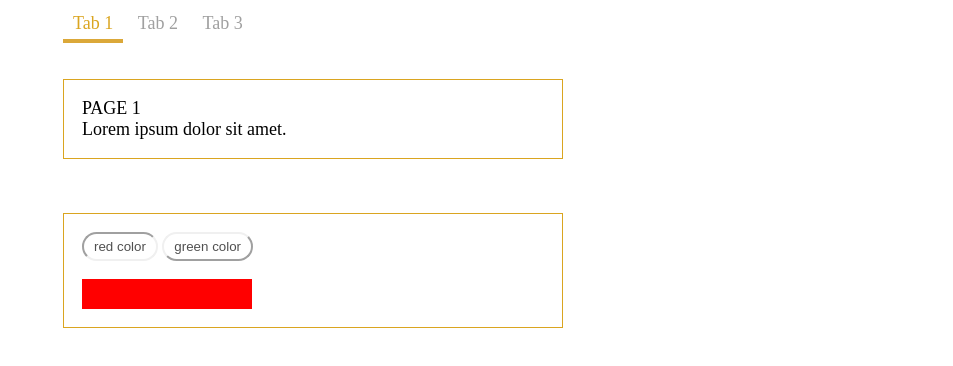
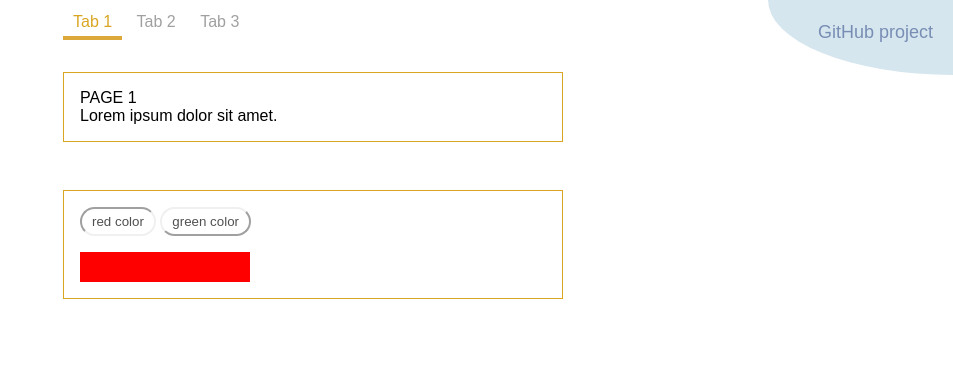
Before and after one commit to Amarok24/multi_tabs, a plain HTML site: page index.html in a window 1280 px wide. Shown: the whole page, without its empty margins (327-1280 px from the left). Drawn offline with Linux system fonts and the light colour scheme.

Commit message:
Add files via upload

```diff
--- a/index.html
+++ b/index.html
@@ -7,10 +7,16 @@
 	<title>MultiTabs demo</title>
 
 	<style>
+		body {
+			font-family: sans-serif;
+			font-size: 18px;
+			line-height: 1.4;
+		}
+
 		.container {
 			max-width: 500px;
 			margin: auto;
-			font-size: 18px;
+			font-size: 16px;
 			line-height: normal;
 		}
 
@@ -68,6 +74,23 @@
 			padding: 1em;
 			margin-top: 3em;
 		}
+
+		#gh {
+			position: fixed;
+			right: 0;
+			top: 0;
+			background-color: rgb(214, 230, 238);
+			color: #788db4;
+			padding: 20px 10px 30px 40px;
+			border-radius: 0 0 0 100%;
+			text-align: right;
+		}
+
+		#gh a {
+			display: inline;
+			color: inherit;
+			text-decoration: none;
+		}
 	</style>
 
 	<script src="dist/app.js" type="module"></script>
@@ -120,6 +143,11 @@
 
 	</div>
 
+
+	<span id="gh">
+		<a href="https://github.com/Amarok24/multi_tabs" target="_blank">GitHub project</a>
+	</span>
+
 </body>
 
 </html>
```
